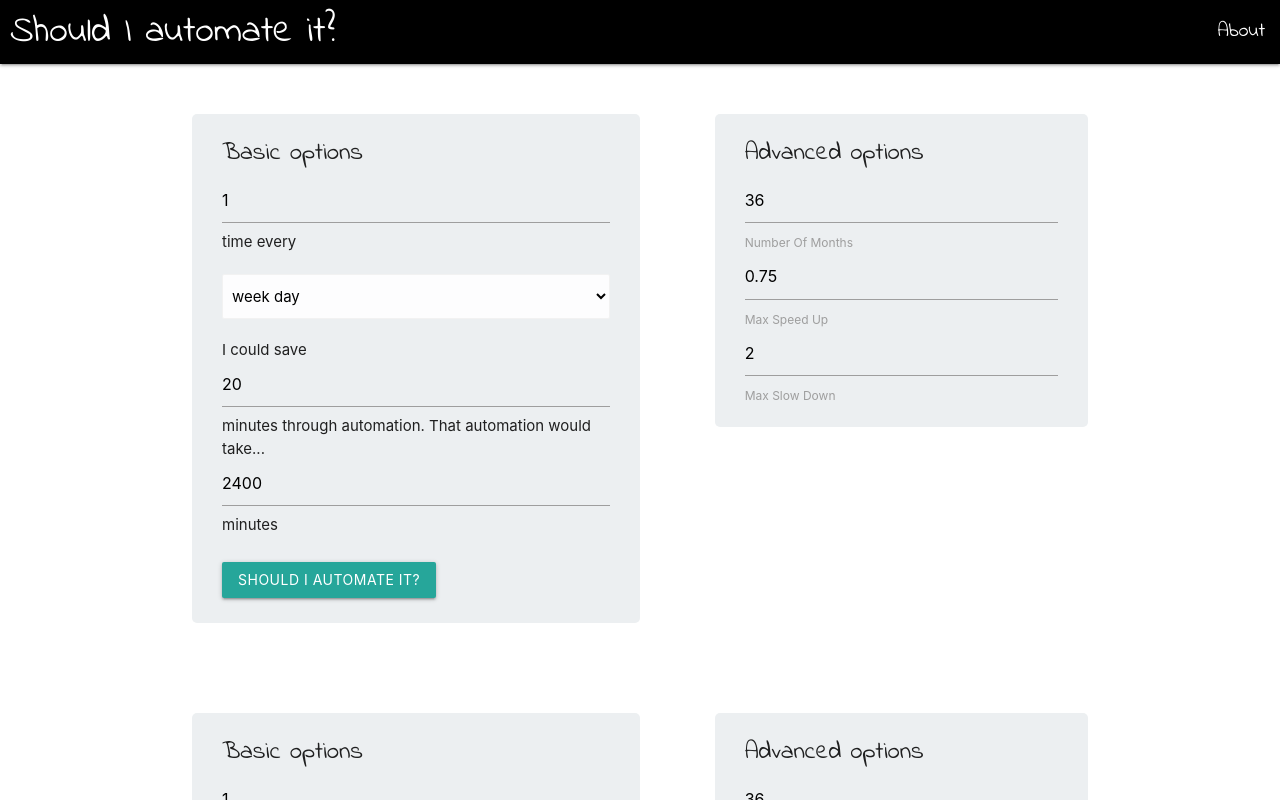
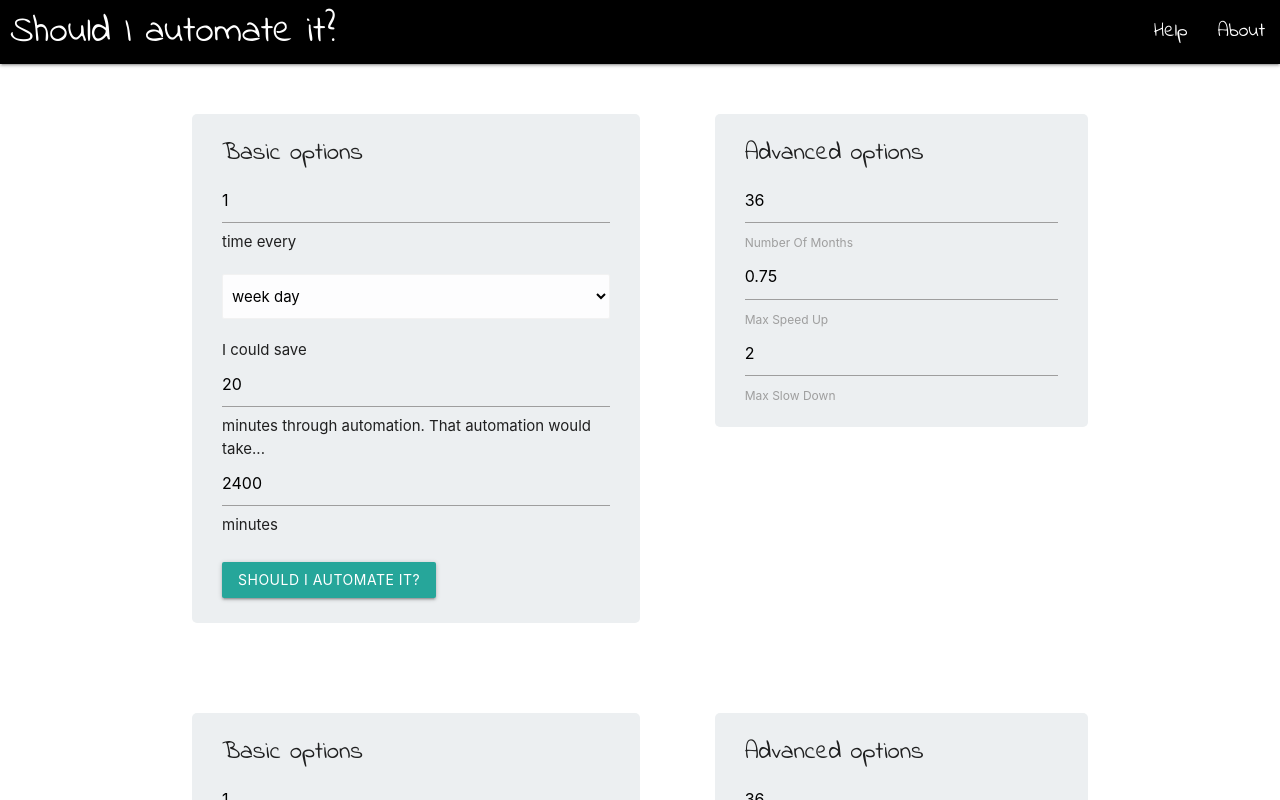
Before and after one commit to aedificatorum/shouldiautomateit, a React (Create React App) app: page / in a window 1280 px wide. Shown: the top 800 px of the page. Built offline with nearby package versions, Linux system fonts and the light colour scheme.

Commit message:
add help link in the navbar

```diff
--- a/src/Header.js
+++ b/src/Header.js
@@ -17,6 +17,9 @@ const Header = () => {
           </a>
           <ul className="right hide-on-med-and-down">
             <li>
+              <NavLink to="/help">Help</NavLink>
+            </li>
+            <li>
               <NavLink to="/about">About</NavLink>
             </li>
           </ul>
@@ -25,7 +28,10 @@ const Header = () => {
 
       <ul className="sidenav" id="mobile-nav">
         <li>
-          <a href="/">Home</a>
+          <NavLink to="/">Home</NavLink>
+        </li>
+        <li>
+          <NavLink to="/help">Help</NavLink>
         </li>
         <li>
           <NavLink to="/about">About</NavLink>
```
